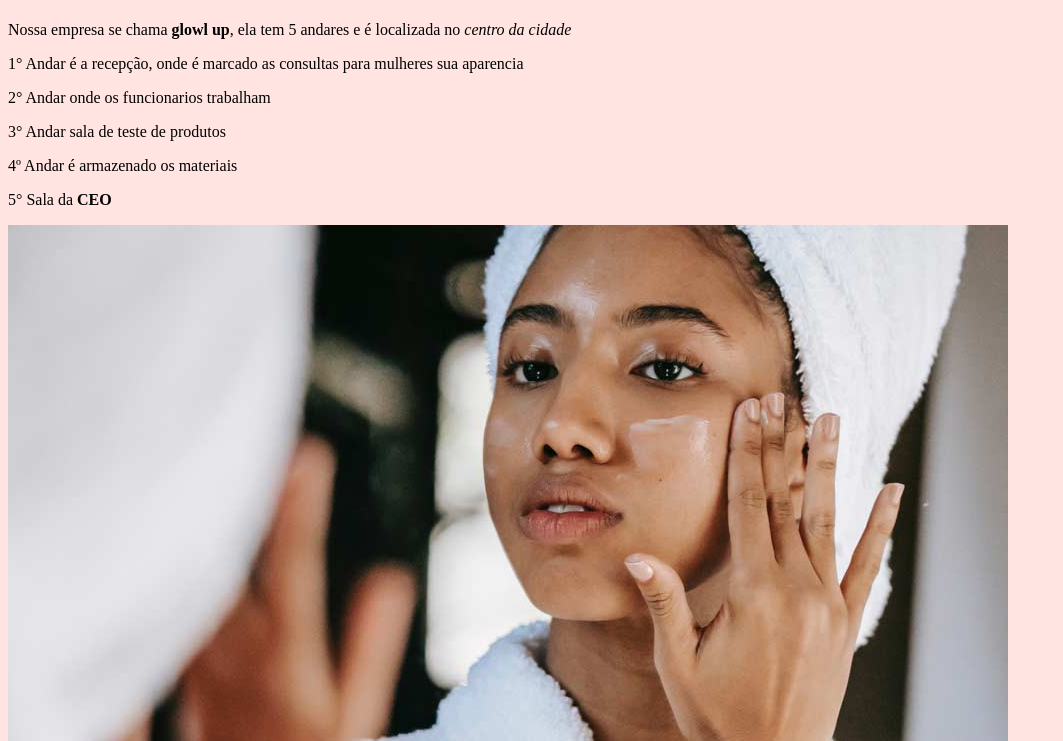
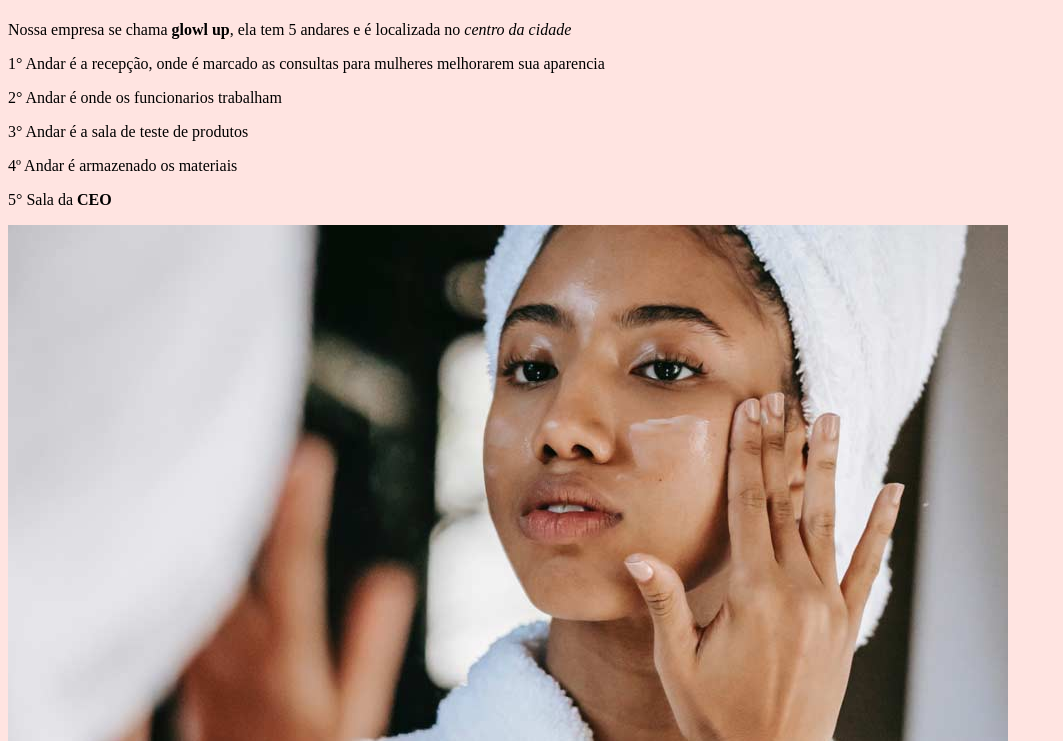
Before and after one commit to estudantenatally/pensamentoComputacional1a, a plain HTML site: page index.html in a window 1280 px wide. Shown: the part 59-800 px from the top of the page, without its empty margins (0-1063 px from the left). Drawn offline with Linux system fonts and the light colour scheme.

Commit message:
Update index.html

```diff
--- a/index.html
+++ b/index.html
@@ -20,9 +20,9 @@
     <h1> <strong>As N</strong></h1>
     <p> Nossa empresa se chama <strong>glowl up</strong>, ela tem 5 andares e é localizada no <em>centro da cidade</em>
     </p>
-    <p>1° Andar é a recepção, onde é marcado as consultas para mulheres sua aparencia </p>
-    <p>2° Andar onde os funcionarios trabalham</p>
-    <p>3° Andar sala de teste de produtos</p>
+    <p>1° Andar é a recepção, onde é marcado as consultas para mulheres melhorarem sua aparencia </p>
+    <p>2° Andar é onde os funcionarios trabalham</p>
+    <p>3° Andar é a sala de teste de produtos</p>
     <p>4º Andar é armazenado os materiais </p>
     <p>5° Sala da <strong>CEO</strong> </p>
     <img src = "glow.jpg">
```
